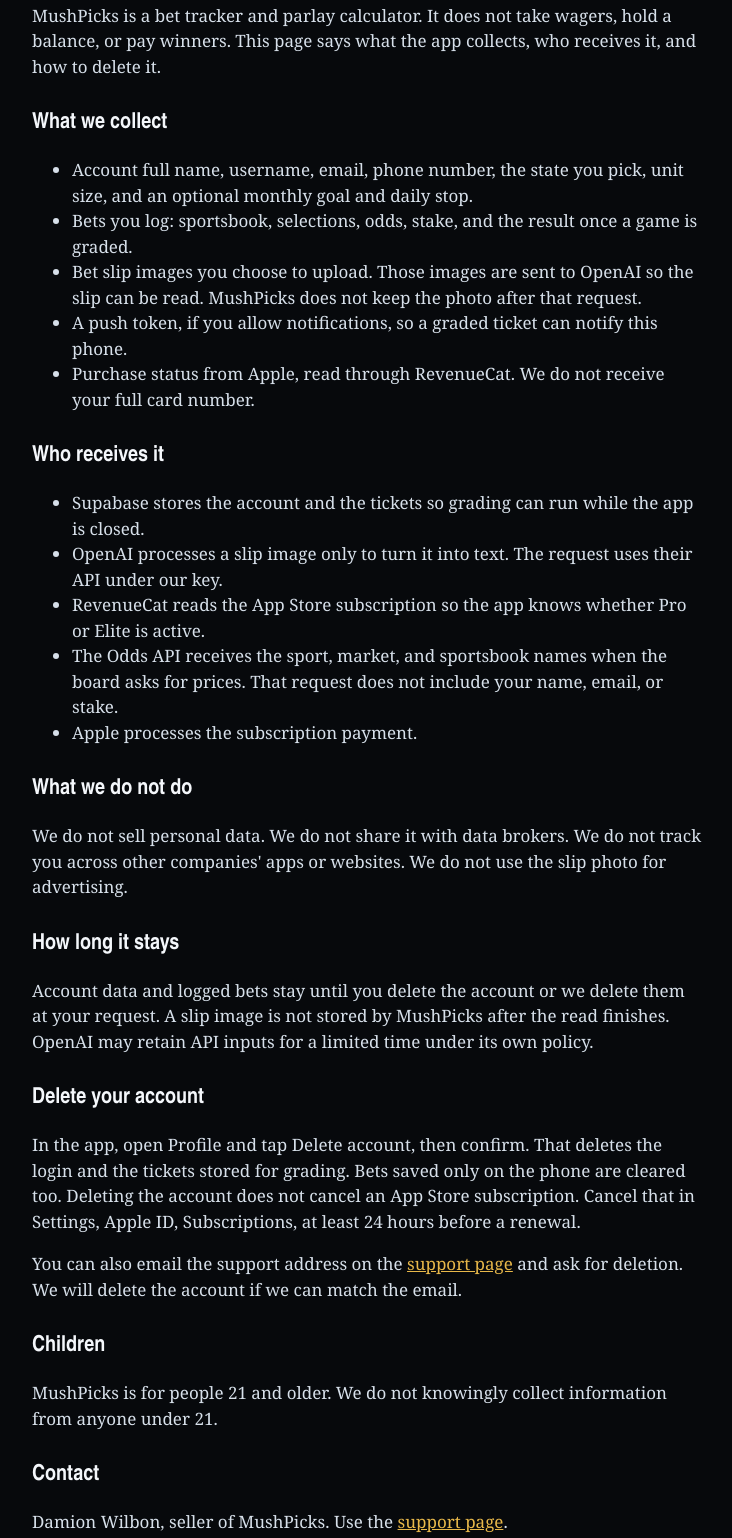
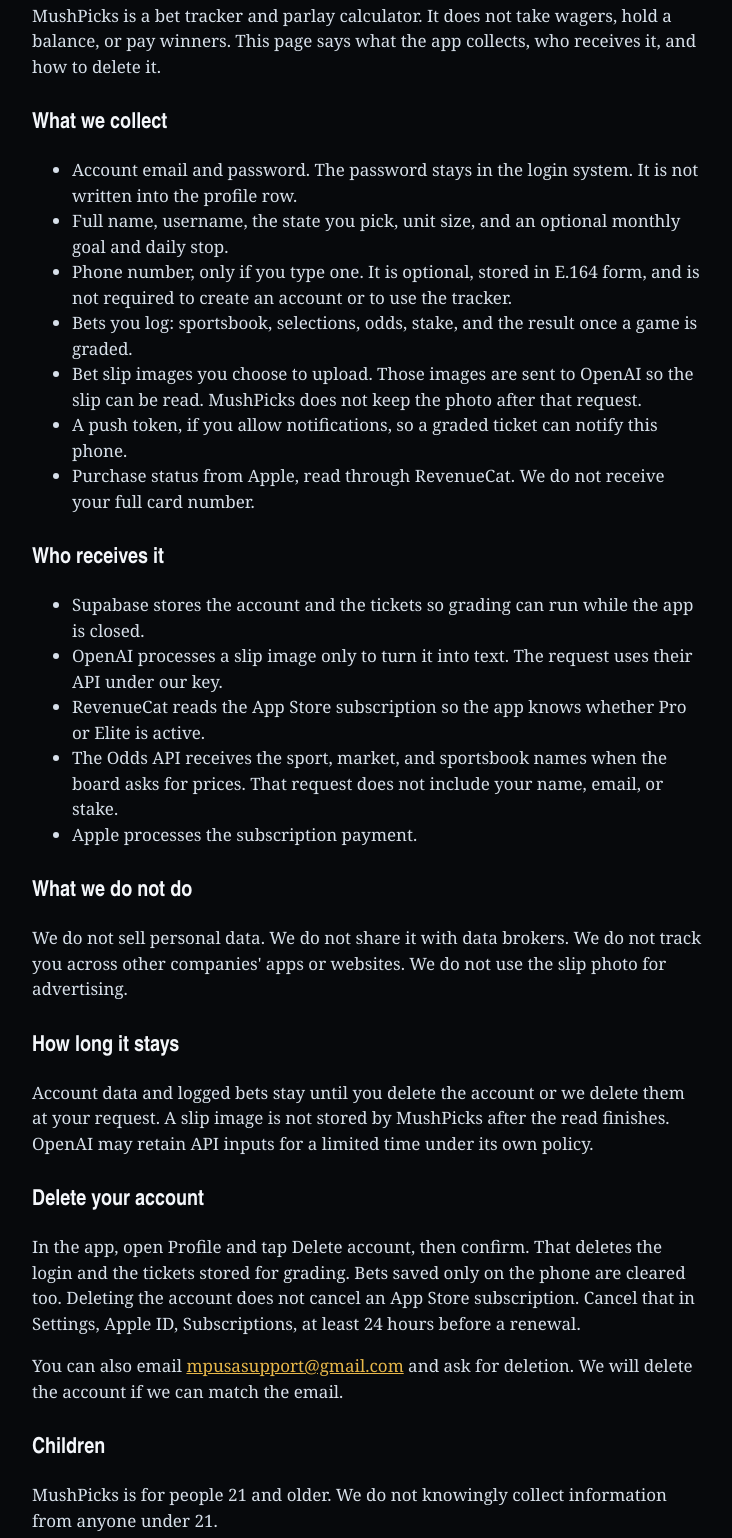
Before and after one commit to dwilbon/mushpicks-legal, a plain HTML site: page privacy.html in a window 1280 px wide. Shown: the part 152-1690 px from the top of the page, without its empty margins (272-1004 px from the left). Drawn offline with Linux system fonts and the light colour scheme.

Commit message:
Match hosted privacy and terms to the app legal/ pages.
Clarify what account data is collected, mark phone as optional, point contact and deletion requests at mpusasupport@gmail.com, and update the Play of the Day wording.

```diff
--- a/privacy.html
+++ b/privacy.html
@@ -23,7 +23,9 @@
 
     <h2>What we collect</h2>
     <ul>
-      <li>Account full name, username, email, phone number, the state you pick, unit size, and an optional monthly goal and daily stop.</li>
+      <li>Account email and password. The password stays in the login system. It is not written into the profile row.</li>
+      <li>Full name, username, the state you pick, unit size, and an optional monthly goal and daily stop.</li>
+      <li>Phone number, only if you type one. It is optional, stored in E.164 form, and is not required to create an account or to use the tracker.</li>
       <li>Bets you log: sportsbook, selections, odds, stake, and the result once a game is graded.</li>
       <li>Bet slip images you choose to upload. Those images are sent to OpenAI so the slip can be read. MushPicks does not keep the photo after that request.</li>
       <li>A push token, if you allow notifications, so a graded ticket can notify this phone.</li>
@@ -47,13 +49,13 @@
 
     <h2>Delete your account</h2>
     <p>In the app, open Profile and tap Delete account, then confirm. That deletes the login and the tickets stored for grading. Bets saved only on the phone are cleared too. Deleting the account does not cancel an App Store subscription. Cancel that in Settings, Apple ID, Subscriptions, at least 24 hours before a renewal.</p>
-    <p>You can also email the support address on the <a href="support.html">support page</a> and ask for deletion. We will delete the account if we can match the email.</p>
+    <p>You can also email <a href="mailto:mpusasupport@gmail.com">mpusasupport@gmail.com</a> and ask for deletion. We will delete the account if we can match the email.</p>
 
     <h2>Children</h2>
     <p>MushPicks is for people 21 and older. We do not knowingly collect information from anyone under 21.</p>
 
     <h2>Contact</h2>
-    <p>Damion Wilbon, seller of MushPicks. Use the <a href="support.html">support page</a>.</p>
+    <p>Damion Wilbon, seller of MushPicks. <a href="mailto:mpusasupport@gmail.com">mpusasupport@gmail.com</a>.</p>
   </main>
 </body>
 </html>
```
Also changed, not shown: terms.html (+2 -2 lines).
